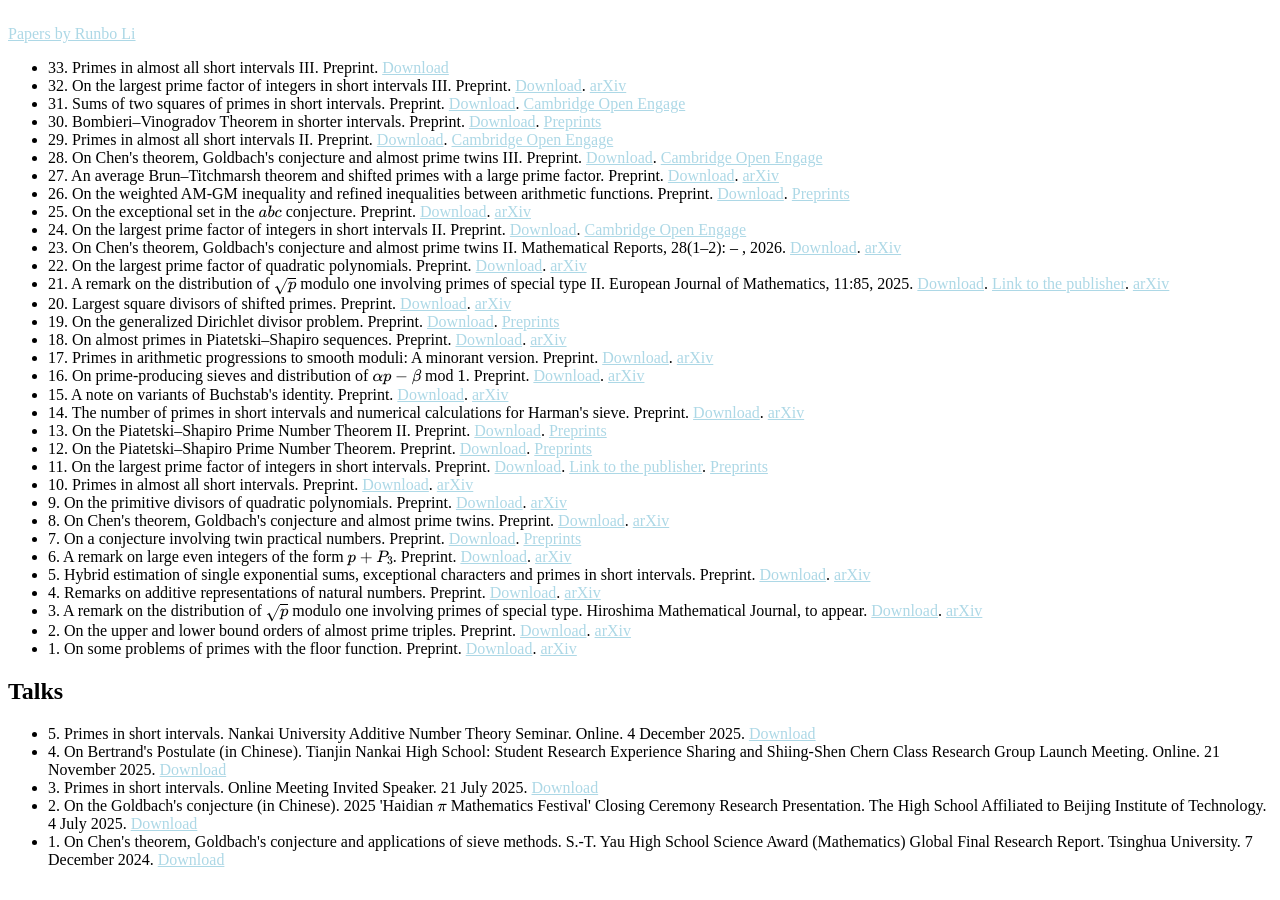
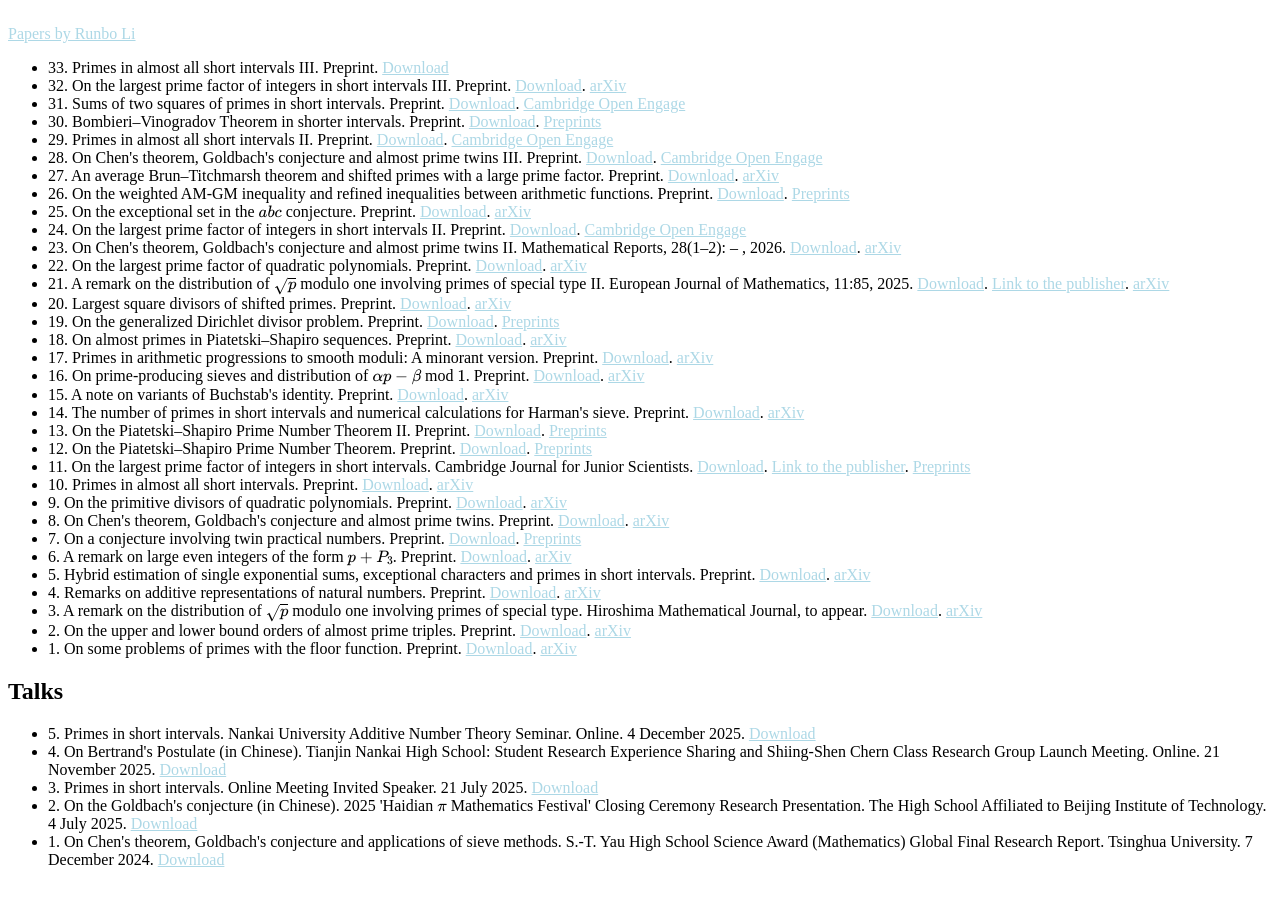
Before and after one commit to CareyRunboLi/CareyRunboLi.github.io, a Jekyll site: the page built from index.md, in a window 1280 px wide and 900 px high, scrolled down 1736 px. Built offline with Jekyll 4.4.1, drawn with Linux system fonts in a browser that asks for light colours; some web fonts are replaced; formulas are drawn with MathJax 3; a style sheet for code colours, icons or effects is not loaded; our own code applies the rules of GitHub Pages for plain Markdown files.

Commit message:
Update preprints.md

```diff
--- a/_includes/preprints.md
+++ b/_includes/preprints.md
@@ -31,7 +31,7 @@
   <li>14. The number of primes in short intervals and numerical calculations for Harman's sieve. Preprint. <a href="https://runbolicarey.com/assets/downloads/The_number_of_primes_in_short_intervals_and_numerical_calculations_for_Harman_s_sieve.pdf"><span>Download</span></a>. <a href="https://arxiv.org/abs/2308.04458v8"><span>arXiv</span></a></li>
   <li>13. On the Piatetski–Shapiro Prime Number Theorem II. Preprint. <a href="https://runbolicarey.com/assets/downloads/On_the_Piatetski_Shapiro_prime_number_theorem_II.pdf"><span>Download</span></a>. <a href="https://www.preprints.org/manuscript/202504.1165/v2"><span>Preprints</span></a></li>
   <li>12. On the Piatetski–Shapiro Prime Number Theorem. Preprint. <a href="https://runbolicarey.com/assets/downloads/On_the_Piatetski_Shapiro_prime_number_theorem.pdf"><span>Download</span></a>. <a href="https://www.preprints.org/manuscript/202504.1190/v1"><span>Preprints</span></a></li>
-  <li>11. On the largest prime factor of integers in short intervals. Preprint. <a href="https://runbolicarey.com/assets/downloads/On_the_largest_prime_factor_of_integers_in_short_intervals.pdf"><span>Download</span></a>. <a href="https://doi.org/10.4310/CJJS.260205233711"><span>Link to the publisher</span></a>. <a href="https://www.preprints.org/manuscript/202504.1212/v2"><span>Preprints</span></a></li>
+  <li>11. On the largest prime factor of integers in short intervals. Cambridge Journal for Junior Scientists. <a href="https://runbolicarey.com/assets/downloads/On_the_largest_prime_factor_of_integers_in_short_intervals.pdf"><span>Download</span></a>. <a href="https://doi.org/10.4310/CJJS.260205233711"><span>Link to the publisher</span></a>. <a href="https://www.preprints.org/manuscript/202504.1212/v2"><span>Preprints</span></a></li>
   <li>10. Primes in almost all short intervals. Preprint. <a href="https://runbolicarey.com/assets/downloads/Primes_in_almost_all_short_intervals.pdf"><span>Download</span></a>. <a href="https://arxiv.org/abs/2407.05651v6"><span>arXiv</span></a></li>
   <li>9. On the primitive divisors of quadratic polynomials. Preprint. <a href="https://runbolicarey.com/assets/downloads/On_the_primitive_divisors_of_quadratic_polynomials.pdf"><span>Download</span></a>. <a href="https://arxiv.org/abs/2406.07575v1"><span>arXiv</span></a></li>
   <li>8. On Chen's theorem, Goldbach's conjecture and almost prime twins. Preprint. <a href="https://runbolicarey.com/assets/downloads/On_Chen_s_theorem__Goldbach_s_conjecture_and_almost_prime_twins.pdf"><span>Download</span></a>. <a href="https://arxiv.org/abs/2405.05727v3"><span>arXiv</span></a></li>
```
